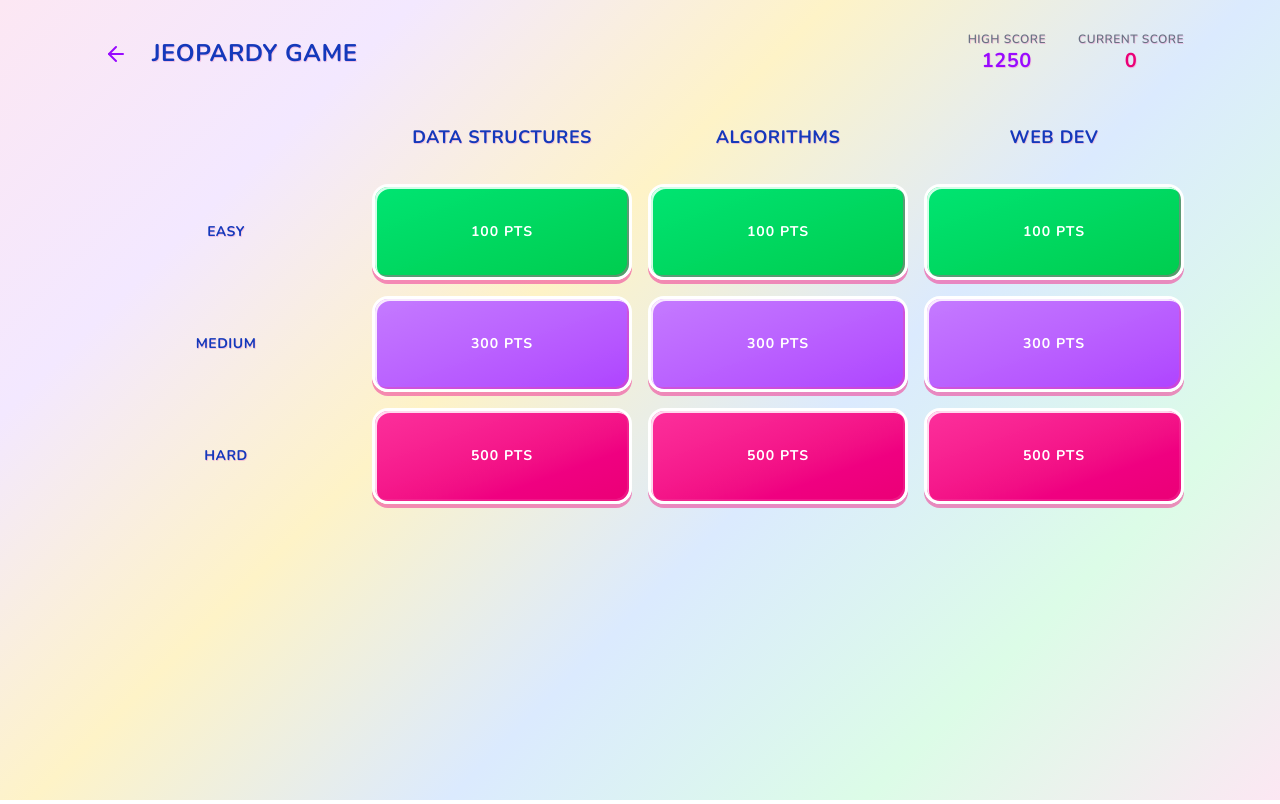
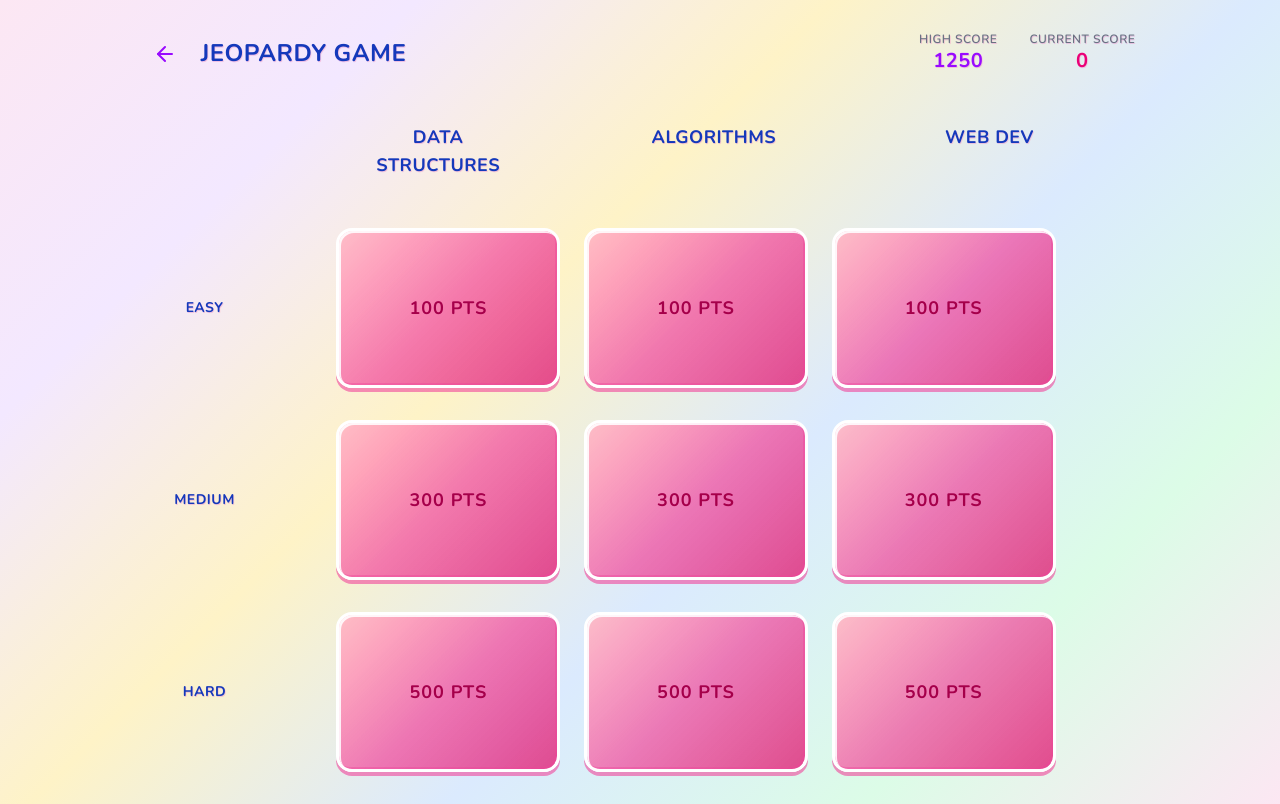
Before and after one commit to srivassi/Cognify, a Next.js app in the folder frontend/: page /jeopardy/1 in a window 1280 px wide. Built offline with nearby package versions, Linux system fonts and the light colour scheme.

Commit message:
jeopardy layout change

```diff
--- a/frontend/app/globals.css
+++ b/frontend/app/globals.css
@@ -253,3 +253,31 @@ body {
   animation: gentle-sway 4s ease-in-out infinite;
   transform-origin: top center;
 }
+
+.jeopardy-card {
+  background: linear-gradient(135deg, rgba(255,182,193,0.9) 0%, rgba(236,72,153,0.7) 50%, rgba(219,39,119,0.8) 100%);
+  transition: all 0.3s ease;
+}
+
+.jeopardy-card.answered.correct {
+  background: linear-gradient(135deg, #10b981 0%, #059669 100%) !important;
+}
+
+.jeopardy-card.answered.incorrect {
+  background: linear-gradient(135deg, #ef4444 0%, #dc2626 100%) !important;
+}
+
+.jeopardy-card:not(.answered):hover {
+  transform: translateY(-2px);
+  box-shadow: 0 8px 0px rgba(236,72,153,0.4), 0 12px 30px rgba(236,72,153,0.2);
+}
+
+@keyframes score-pop {
+  0% { transform: scale(0) rotate(-10deg); opacity: 0; }
+  50% { transform: scale(1.2) rotate(5deg); opacity: 1; }
+  100% { transform: scale(1) rotate(0deg); opacity: 1; }
+}
+
+.score-animation {
+  animation: score-pop 0.6s ease-out;
+}
--- a/frontend/app/jeopardy/[deck]/page.tsx
+++ b/frontend/app/jeopardy/[deck]/page.tsx
@@ -11,6 +11,7 @@ interface JeopardyCard {
   points: number;
   difficulty: 'easy' | 'medium' | 'hard';
   answered: boolean;
+  correct?: boolean;
 }
 
 export default function JeopardyPage({ params }: { params: Promise<{ deck: string }> }) {
@@ -20,11 +21,7 @@ export default function JeopardyPage({ params }: { params: Promise<{ deck: strin
   const [selectedJeopardyCard, setSelectedJeopardyCard] = useState<JeopardyCard | null>(null);
   const [showAnswer, setShowAnswer] = useState(false);
   const [highScore, setHighScore] = useState(1250);
-
-  const topics = ['Data Structures', 'Algorithms', 'Web Dev'];
-  const difficulties = ['Easy', 'Medium', 'Hard'];
-
-  const jeopardyCards: JeopardyCard[] = [
+  const initialCards: JeopardyCard[] = [
     // Easy row - all 100 points
     { id: 1, question: 'What is a Binary Search Tree?', answer: 'A binary tree where left child < parent < right child', points: 100, difficulty: 'easy', answered: false },
     { id: 2, question: 'What is Big O notation?', answer: 'Mathematical notation describing algorithm complexity', points: 100, difficulty: 'easy', answered: false },
@@ -39,20 +36,42 @@ export default function JeopardyPage({ params }: { params: Promise<{ deck: strin
     { id: 9, question: 'What is GraphQL?', answer: 'Query language for APIs and runtime for queries', points: 500, difficulty: 'hard', answered: false },
   ];
 
+  const [cards, setCards] = useState(initialCards);
+  const [scoreAnimation, setScoreAnimation] = useState<{show: boolean, points: number, correct: boolean}>({show: false, points: 0, correct: false});
+
+  const topics = ['Data Structures', 'Algorithms', 'Web Dev'];
+  const difficulties = ['Easy', 'Medium', 'Hard'];
+
   const handleAnswer = (correct: boolean) => {
-    if (selectedJeopardyCard && correct) {
-      setCurrentScore(prev => prev + selectedJeopardyCard.points);
-      if (currentScore + selectedJeopardyCard.points > highScore) {
-        setHighScore(currentScore + selectedJeopardyCard.points);
+    if (selectedJeopardyCard) {
+      const points = correct ? selectedJeopardyCard.points : -selectedJeopardyCard.points;
+      setCurrentScore(prev => {
+        const newScore = prev + points;
+        if (newScore > highScore) {
+          setHighScore(newScore);
         }
-    }
+        return newScore;
+      });
+
+      // Mark card as answered
+      setCards(prev => prev.map(card =>
+        card.id === selectedJeopardyCard.id ? {...card, answered: true, correct} : card
+      ));
+
+      // Show score animation
+      setScoreAnimation({show: true, points: Math.abs(points), correct});
+
+      setTimeout(() => {
+        setScoreAnimation({show: false, points: 0, correct: false});
         setSelectedJeopardyCard(null);
         setShowAnswer(false);
+      }, 1500);
+    }
   };
 
   return (
-    <div className="min-h-screen">
-      <div className="max-w-6xl mx-auto p-8">
+    <div className="min-h-screen flex flex-col">
+      <div className="max-w-6xl mx-auto p-8 flex-1 flex flex-col">
         <div className="flex items-center justify-between mb-8">
           <div className="flex items-center">
             <button
@@ -76,40 +95,41 @@ export default function JeopardyPage({ params }: { params: Promise<{ deck: strin
         </div>
 
         {selectedJeopardyCard ? (
-          <div className="pixel-card p-8 max-w-2xl mx-auto">
-            <div className="text-center mb-6">
-              <div className="text-sm font-bold text-purple-600 mb-4 uppercase">
+          <div className="fixed inset-0 flex items-center justify-center z-40">
+            <div className="pixel-card p-8 max-w-4xl w-full mx-8 max-h-[90vh] overflow-auto">
+              <div className="text-center mb-8">
+                <div className="text-xl font-bold text-purple-600 mb-6 uppercase">
                   {selectedJeopardyCard.points} POINTS - {selectedJeopardyCard.difficulty.toUpperCase()}
                 </div>
 
                 <div
-                className="bg-gradient-to-br from-purple-50 to-pink-50 pixel-card p-8 min-h-64 flex items-center justify-center cursor-pointer mb-6"
+                  className="bg-gradient-to-br from-purple-50 to-pink-50 pixel-card p-12 min-h-80 flex items-center justify-center cursor-pointer mb-8"
                   onClick={() => setShowAnswer(!showAnswer)}
                 >
                   <div className="text-center">
-                  <h3 className="text-lg font-bold text-gray-800 mb-4 uppercase">
+                    <h3 className="text-2xl font-bold text-gray-800 mb-6 uppercase">
                       {showAnswer ? 'ANSWER:' : 'QUESTION:'}
                     </h3>
-                  <p className="text-sm text-gray-700">
+                    <p className="text-lg text-gray-700 leading-relaxed">
                       {showAnswer ? selectedJeopardyCard.answer : selectedJeopardyCard.question}
                     </p>
                     {!showAnswer && (
-                    <p className="text-xs text-gray-500 mt-4 uppercase">CLICK TO REVEAL ANSWER</p>
+                      <p className="text-sm text-gray-500 mt-6 uppercase">CLICK TO REVEAL ANSWER</p>
                     )}
                   </div>
                 </div>
 
                 {showAnswer && (
-                <div className="flex justify-center space-x-4">
+                  <div className="flex justify-center space-x-6">
                     <button
                       onClick={() => handleAnswer(true)}
-                    className="px-8 py-3 bg-gradient-to-r from-green-500 to-green-600 text-white pixel-button text-sm"
+                      className="px-8 py-4 bg-gradient-to-r from-green-500 to-green-600 text-white pixel-button text-base"
                     >
                       CORRECT (+{selectedJeopardyCard.points})
                     </button>
                     <button
                       onClick={() => handleAnswer(false)}
-                    className="px-8 py-3 bg-gradient-to-r from-red-500 to-red-600 text-white pixel-button text-sm"
+                      className="px-8 py-4 bg-gradient-to-r from-red-500 to-red-600 text-white pixel-button text-base"
                     >
                       INCORRECT
                     </button>
@@ -117,10 +137,14 @@ export default function JeopardyPage({ params }: { params: Promise<{ deck: strin
                 )}
               </div>
             </div>
-        ) : (
-          <div className="space-y-4">
+          </div>
+        ) : null}
+
+        {!selectedJeopardyCard && (
+          <div className="flex-1 flex items-center justify-center">
+            <div className="space-y-8 w-full max-w-7xl px-2" style={{marginLeft: '-8rem'}}>
               {/* Header row with topics */}
-            <div className="grid grid-cols-4 gap-4">
+              <div className="grid grid-cols-4" style={{gap: '8rem'}}>
                 <div></div> {/* Empty corner */}
                 {topics.map(topic => (
                   <h3 key={topic} className="text-lg font-bold text-center text-blue-800 py-4 uppercase">
@@ -142,7 +166,7 @@ export default function JeopardyPage({ params }: { params: Promise<{ deck: strin
                   {/* Cards for each topic */}
                   {topics.map((topic, topicIndex) => {
                     const cardIndex = diffIndex * 3 + topicIndex;
-                  const card = jeopardyCards[cardIndex];
+                    const card = cards[cardIndex];
 
                     if (!card) return <div key={topic} />;
 
@@ -151,23 +175,42 @@ export default function JeopardyPage({ params }: { params: Promise<{ deck: strin
                         key={card.id}
                         onClick={() => setSelectedJeopardyCard(card)}
                         disabled={card.answered}
-                      className={`h-24 pixel-button font-bold text-white text-sm ${
+                        className={`h-40 w-56 pixel-button font-bold text-lg jeopardy-card ${
                           card.answered
-                          ? 'bg-gray-400 cursor-not-allowed'
+                            ? 'cursor-not-allowed answered'
                             : difficulty === 'Easy'
-                          ? 'bg-gradient-to-br from-green-400 to-green-500'
+                            ? 'bg-gradient-to-br from-green-500 to-green-600'
                             : difficulty === 'Medium'
-                          ? 'bg-gradient-to-br from-purple-400 to-purple-500'
-                          : 'bg-gradient-to-br from-pink-500 to-pink-600'
+                            ? 'bg-gradient-to-br from-purple-500 to-purple-600'
+                            : 'bg-gradient-to-br from-pink-600 to-pink-700'
                         }`}
+                        style={card.answered ? {
+                          background: card.correct
+                            ? 'linear-gradient(135deg, #10b981 0%, #059669 100%)'
+                            : 'linear-gradient(135deg, #ef4444 0%, #dc2626 100%)'
+                        } : {}}
                       >
+                        <span className={card.answered ? 'text-white' : 'text-pink-800'}>
                           {card.answered ? 'ANSWERED' : `${card.points} PTS`}
+                        </span>
                       </button>
                     );
                   })}
                 </div>
               ))}
             </div>
+          </div>
+        )}
+
+        {/* Score Animation Overlay */}
+        {scoreAnimation.show && (
+          <div className="fixed inset-0 flex items-center justify-center pointer-events-none z-50">
+            <div className={`text-6xl font-bold score-animation ${
+              scoreAnimation.correct ? 'text-green-500' : 'text-red-500'
+            }`}>
+              {scoreAnimation.correct ? '+' : '-'}{scoreAnimation.points}
+            </div>
+          </div>
         )}
       </div>
     </div>
```
Lines whose indentation alone changed are shown as unchanged.
